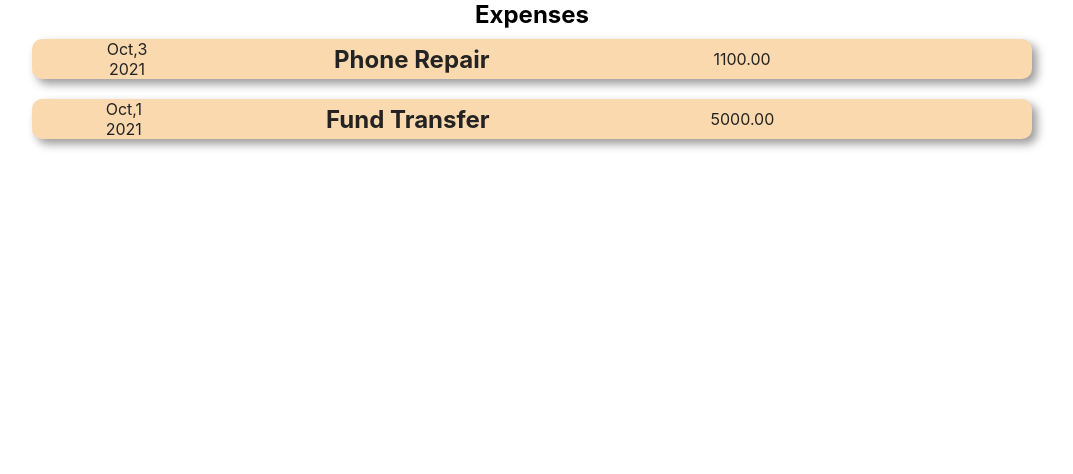
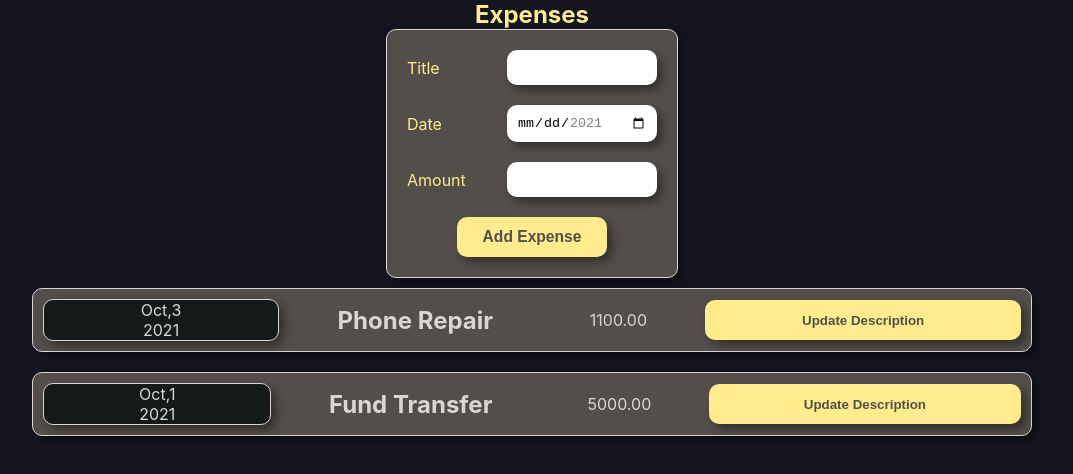
Before and after one commit to MAB51095/ExpenseReact, a React (Create React App) app in the folder react-demo/: page / in a window 1280 px wide. Shown: the top 474 px of the page, without its empty margins (108-1181 px from the left). Built offline with nearby package versions, Linux system fonts and the light colour scheme.

Commit message:
States trials
Multiple states

```diff
--- a/react-demo/src/App.js
+++ b/react-demo/src/App.js
@@ -1,8 +1,6 @@
 import logo from "./logo.svg";
-import "./components/ExpenseItem";
-import ExpenseItem from "./components/ExpenseItem";
-import Expense from "./components/Expense";
-
+import Expense from "./components/Expense/Expense";
+import NewExpense from "./components/NewExpense/NewExpense";
 function App() {
   const expenses = [
     {
@@ -22,7 +20,7 @@ function App() {
       <header className="App-header flex-center">
         <h2>Expenses</h2>
       </header>
-
+      <NewExpense />
       <Expense expenses={expenses} />
     </div>
   );
--- a/react-demo/src/components/Expense.js
+++ b/react-demo/src/components/Expense/Expense.js
@@ -7,7 +7,7 @@ function Expense({ expenses }) {
       title={expense.title}
       date={expense.date}
       amount={expense.amount}
-      status={false}
+      status="Not Verified"
       key={id}
     />
   ));
--- /dev/null
+++ b/react-demo/src/components/Expense/ExpenseItem.css
@@ -0,0 +1,39 @@
+* {
+  margin: 0;
+  padding: 0;
+  box-sizing: border-box;
+}
+
+.flex-center {
+  display: flex;
+  align-items: center;
+  justify-content: space-around;
+  flex-grow: 1;
+}
+
+.expense-item {
+  background-color: rgb(83, 78, 73);
+  color: #dad6d6;
+
+  max-width: 1000px;
+  width: 90%;
+
+  margin: 10px 10px;
+
+  border-radius: 10px;
+  border: solid 1px #ddd3d3;
+  box-shadow: 5px 5px 10px rgba(0, 0, 0, 0.4);
+}
+
+button {
+  background-color: rgb(255 236 141);
+  margin: 10px;
+  height: 20px;
+  border-radius: 10px;
+  color: rgb(83, 78, 73);
+  border: none;
+  min-width: 150px;
+  box-shadow: 5px 5px 10px rgba(0, 0, 0, 0.4);
+  padding: 20px 0;
+  cursor: pointer;
+}
--- a/react-demo/src/components/ExpenseItem.js
+++ b/react-demo/src/components/Expense/ExpenseItem.js
@@ -1,15 +1,14 @@
 import ExpenseItemDate from "./ExpenseItemDate";
-import "../componentsCss/ExpenseItem.css";
+import "./ExpenseItem.css";
 import { useState } from "react";
 
 const ExpenseItem = (props) => {
-  const { title, date, amount } = props;
+  const { date, amount } = props;
 
-  const [status, setStatus] = useState(props.status);
+  const [title, setTitle] = useState(props.title);
 
-  const updateStatus = () => {
-    if (status == "Verified") setStatus("Not Verified");
-    else setStatus("Verified");
+  const updateTitle = () => {
+    setTitle("Updated");
   };
 
   return (
@@ -19,9 +18,13 @@ const ExpenseItem = (props) => {
         <h2 className="expense-item__title flex-center">{title}</h2>
         <div className="expense-item__amount flex-center">{amount}</div>
       </div>
-      <div className="expense-item__status flex-center" onClick={updateStatus}>
-        {status}
-      </div>
+
+      <button
+        className="expense-item__button flex-center"
+        onClick={updateTitle}
+      >
+        <h4>Update Description</h4>
+      </button>
     </div>
   );
 };
--- /dev/null
+++ b/react-demo/src/components/Expense/ExpenseItemDate.css
@@ -0,0 +1,11 @@
+.expense-item__date {
+  flex-direction: column;
+  border: solid 1px #ddd3d3;
+  border-radius: 10px;
+
+  margin: 10px;
+
+  background-color: rgb(20, 26, 26);
+  box-shadow: 5px 5px 10px rgba(0, 0, 0, 0.4);
+  z-index: 100px;
+}
--- a/react-demo/src/components/ExpenseItemDate.js
+++ b/react-demo/src/components/Expense/ExpenseItemDate.js
@@ -1,4 +1,5 @@
 import React from "react";
+import "./ExpenseItemDate.css";
 
 const ExpenseItemDate = ({ date }) => {
   const months = [
@@ -20,11 +21,13 @@ const ExpenseItemDate = ({ date }) => {
   const year = date.getFullYear();
 
   return (
-    <div className="expense-item__date flex-center">
-      <div className="flex-center">
-        {month},{day}
+    <div className="flex-center">
+      <div className="expense-item__date flex-center">
+        <div className="flex-center">
+          {month},{day}
+        </div>
+        <div className="flex-center">{year}</div>
       </div>
-      <div className="flex-center">{year}</div>
     </div>
   );
 };
--- /dev/null
+++ b/react-demo/src/components/NewExpense/ExpenseForm.css
@@ -0,0 +1,29 @@
+.new-expense__controls {
+  background-color: rgb(83, 78, 73);
+
+  padding: 10px;
+  flex-direction: column;
+  border-radius: 10px;
+  border: solid 1px #ddd3d3;
+  box-shadow: 5px 5px 10px rgb(0 0 0 / 40%);
+}
+
+.new-expense__control {
+  width: 100%;
+  justify-content: flex-start;
+  padding: 10px;
+}
+
+.new-expense__control label {
+  min-width: 100px;
+}
+
+.new-expense__control input {
+  min-height: 30px;
+
+  width: 150px;
+  border-radius: 10px;
+  border: none;
+  padding: 10px;
+  box-shadow: 5px 5px 10px rgb(0 0 0 / 40%);
+}
--- /dev/null
+++ b/react-demo/src/components/NewExpense/ExpenseForm.js
@@ -0,0 +1,61 @@
+import React, { useState } from "react";
+import "./ExpenseForm.css";
+
+function ExpenseForm() {
+  const today = new Date().toISOString().split("T")[0];
+
+  const [enteredTitle, setEnteredTitle] = useState("");
+  const [enteredDate, setEnteredDate] = useState("");
+  const [enteredAmount, setEnteredAmount] = useState("");
+
+  const titleHandler = (event) => {
+    setEnteredTitle(event.target.value);
+  };
+  const dateHandler = (event) => {
+    setEnteredDate(event.target.value);
+  };
+  const amountHandler = (event) => {
+    setEnteredAmount(event.target.value);
+  };
+
+  const AddExpense = () => {
+    console.log({ enteredTitle, enteredDate, enteredAmount });
+  };
+
+  return (
+    <form action="#">
+      <div className="new-expense__controls flex-center">
+        <div className="new-expense__control flex-center">
+          <label>Title</label>
+          <input type="text" onChange={titleHandler}></input>
+        </div>
+        <div className="new-expense__control flex-center">
+          <label>Date</label>
+          <input
+            type="date"
+            min="2021-01-01"
+            max={today}
+            onChange={dateHandler}
+          ></input>
+        </div>
+        <div className="new-expense__control flex-center">
+          <label>Amount</label>
+          <input
+            type="number"
+            min="1.00"
+            step="1.00"
+            onChange={amountHandler}
+          ></input>
+        </div>
+        <button
+          className="expense-item__control flex-center"
+          onClick={AddExpense}
+        >
+          <h3>Add Expense</h3>
+        </button>
+      </div>
+    </form>
+  );
+}
+
+export default ExpenseForm;
--- /dev/null
+++ b/react-demo/src/components/NewExpense/NewExpense.js
@@ -0,0 +1,12 @@
+import React from "react";
+import ExpenseForm from "./ExpenseForm";
+
+function NewExpense() {
+  return (
+    <div className="new-expense__form flex-center">
+      <ExpenseForm></ExpenseForm>
+    </div>
+  );
+}
+
+export default NewExpense;
--- a/react-demo/src/componentsCss/ExpenseItem.css
+++ /dev/null
@@ -1,32 +0,0 @@
-* {
-  margin: 0;
-  padding: 0;
-  box-sizing: border-box;
-}
-
-.flex-center {
-  display: flex;
-  align-items: center;
-  justify-content: space-around;
-  flex-grow: 1;
-}
-
-.expense-item {
-  background-color: rgb(250, 217, 174);
-  color: #232323;
-
-  max-width: 1000px;
-  width: 90%;
-
-  margin: 10px 10px;
-
-  border-radius: 10px;
-  box-shadow: 5px 5px 10px rgba(0, 0, 0, 0.4);
-}
-
-.expense-item__date {
-  flex-direction: column;
-}
-.expense-item__description {
-  flex-grow: 3;
-}
--- a/react-demo/src/index.css
+++ b/react-demo/src/index.css
@@ -1,5 +1,6 @@
 body {
   margin: 0;
+  background-color: rgb(20, 21, 32);
   font-family: -apple-system, BlinkMacSystemFont, "Segoe UI", "Roboto", "Oxygen",
     "Ubuntu", "Cantarell", "Fira Sans", "Droid Sans", "Helvetica Neue",
     sans-serif;
@@ -15,5 +16,7 @@ code {
 .App {
   display: flex;
   align-items: center;
+  flex-grow: 1;
   flex-direction: column;
+  color: rgb(255 236 141);
 }
```
